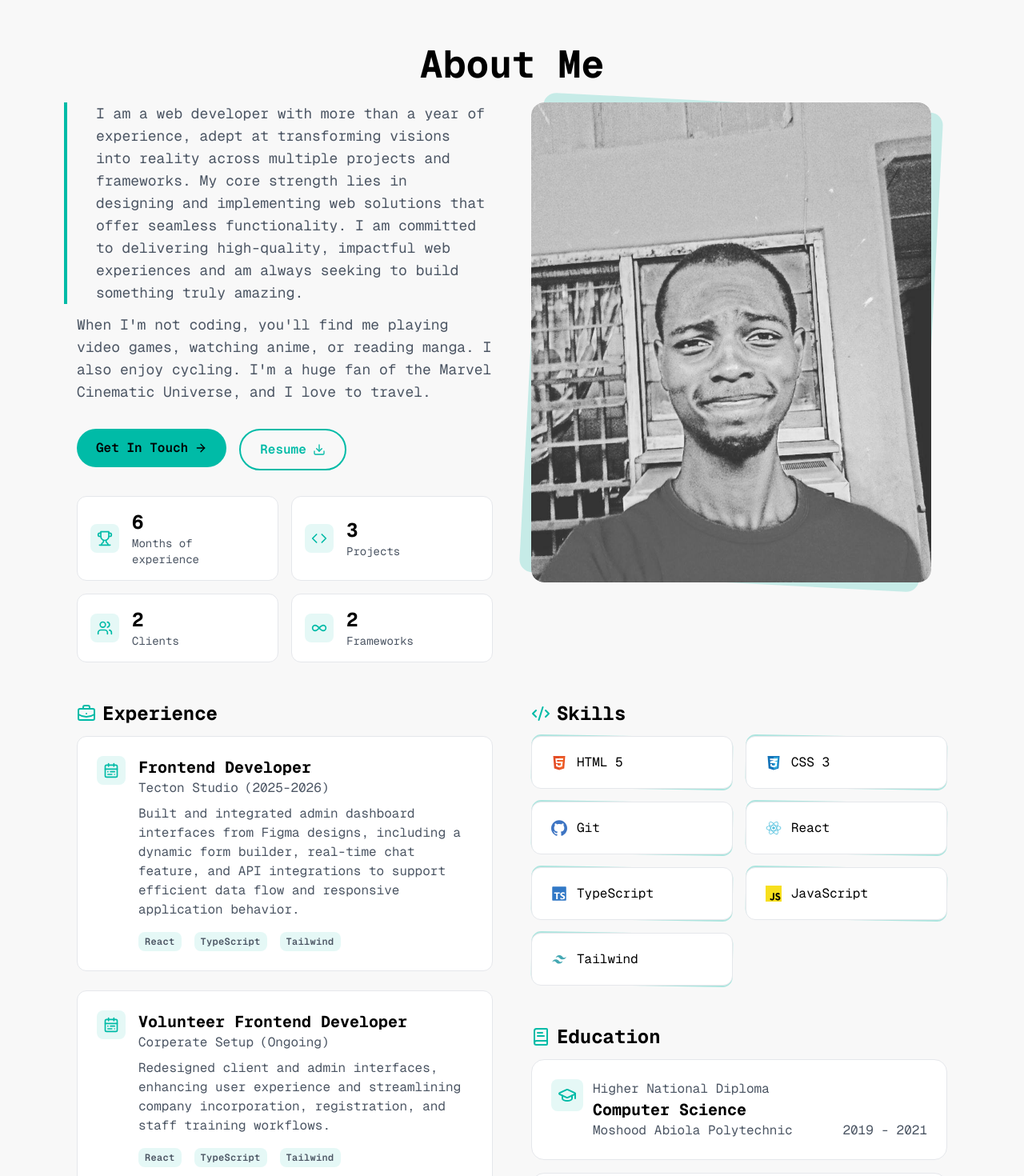
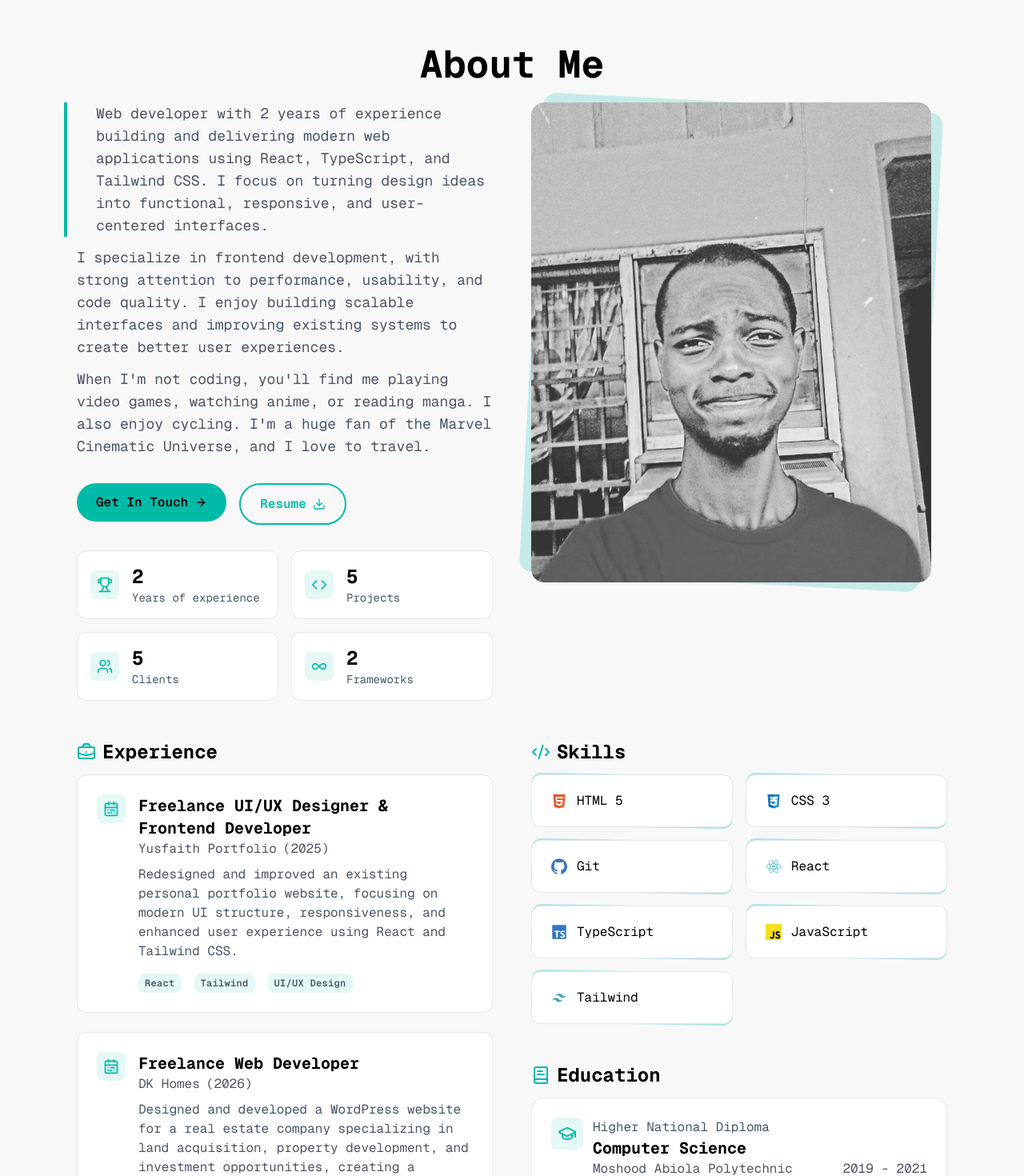
Before and after one commit to adewalemudasiru/adewalemudasiru, a React (Vite) app: page /about in a window 1280 px wide. Shown: the part 120-1590 px from the top of the page at 80% size. Built offline with nearby package versions, Linux system fonts and the light colour scheme.

Commit message:
updated portfolio

```diff
--- a/src/components/data/allData.js
+++ b/src/components/data/allData.js
@@ -31,6 +31,8 @@ import externallink from "../../assets/icons/external-link.svg";
 import shareshopship from "../../assets/images/shareshopship.jpg";
 import corperatesetup from "../../assets/images/corperatesetup.png";
 import crownreformed from "../../assets/images/crownreformed.png";
+import dkhomes from "../../assets/images/dkhomes.png";
+import yusfaith from "../../assets/images/yusfaith.png";
 
 export const myData = {
   navItems: [
@@ -86,19 +88,19 @@ export const myData = {
     {
       id: 1,
       icon: Trophy,
-      title: "6",
-      subtitle: "Months of experience",
+      title: "2",
+      subtitle: "Years of experience",
     },
     {
       id: 2,
       icon: Code,
-      title: "3",
+      title: "5",
       subtitle: "Projects",
     },
     {
       id: 3,
       icon: Users,
-      title: "2",
+      title: "5",
       subtitle: "Clients",
     },
     {
@@ -112,6 +114,26 @@ export const myData = {
     {
       id: 1,
       icon: Calender,
+      jobTitle: "Freelance UI/UX Designer & Frontend Developer",
+      company: "Yusfaith Portfolio",
+      period: "2025",
+      description:
+        "Redesigned and improved an existing personal portfolio website, focusing on modern UI structure, responsiveness, and enhanced user experience using React and Tailwind CSS.",
+      technologies: ["React", "Tailwind", "UI/UX Design"],
+    },
+    {
+      id: 2,
+      icon: Calender,
+      jobTitle: "Freelance Web Developer",
+      company: "DK Homes",
+      period: "2026",
+      description:
+        "Designed and developed a WordPress website for a real estate company specializing in land acquisition, property development, and investment opportunities, creating a professional online presence to showcase services and property listings.",
+      technologies: ["WordPress", "Elementor", "CSS"],
+    },
+    {
+      id: 3,
+      icon: Calender,
       jobTitle: "Frontend Developer",
       company: "Tecton Studio",
       period: "2025-2026",
@@ -120,7 +142,7 @@ export const myData = {
       technologies: ["React", "TypeScript", "Tailwind"],
     },
     {
-      id: 2,
+      id: 4,
       icon: Calender,
       jobTitle: "Volunteer Frontend Developer",
       company: "Corperate Setup",
@@ -130,7 +152,7 @@ export const myData = {
       technologies: ["React", "TypeScript", "Tailwind"],
     },
     {
-      id: 3,
+      id: 5,
       icon: Calender,
       jobTitle: "Frontend Developer",
       company: "Crown Reformed",
@@ -140,7 +162,7 @@ export const myData = {
       technologies: ["React", "TypeScript", "Tailwind"],
     },
     {
-      id: 4,
+      id: 6,
       icon: Calender,
       jobTitle: "Freelance Frontend Developer",
       company: "ShareShopShip",
@@ -207,6 +229,36 @@ export const myData = {
     },
   ],
   projects: [
+    {
+      image: yusfaith,
+      title: "Yusfaith Portfolio",
+      description:
+        "Redesigned and improved an existing personal portfolio website, focusing on modern UI structure, responsiveness, and overall user experience.",
+      stack: ["React", "Tailwind"],
+      info: [
+        {
+          icon: externallink,
+          link: "https://yusfaith-portfolio.vercel.app",
+        },
+      ],
+    },
+    {
+      image: dkhomes,
+      title: "DK Homes",
+      description:
+        "Designed and developed a WordPress website for a real estate company specializing in land acquisition, property development, and investment opportunities.",
+      stack: ["WordPress", "Elementor", "CSS"],
+      info: [
+        {
+          icon: externallink,
+          link: "https://dkhomes.ng/",
+        },
+        // {
+        //   icon: github,
+        //   link: "https://github.com",
+        // },
+      ],
+    },
     {
       image: shareshopship,
 
--- a/src/pages/about/sections/Introduction.jsx
+++ b/src/pages/about/sections/Introduction.jsx
@@ -27,12 +27,16 @@ const Introduction = (className = "") => {
         <div className="text-base sm:text-lg space-y-3 mb-6 sm:mb-8 text-textPrimary">
           <p className="relative pl-4 sm:pl-6">
             <span className="absolute top-0 -left-4 w-1 h-full bg-teal-500"></span>
-            I am a web developer with more than a year of experience, adept at
-            transforming visions into reality across multiple projects and
-            frameworks. My core strength lies in designing and implementing web
-            solutions that offer seamless functionality. I am committed to
-            delivering high-quality, impactful web experiences and am always
-            seeking to build something truly amazing.
+            Web developer with 2 years of experience building and delivering
+            modern web applications using React, TypeScript, and Tailwind CSS. I
+            focus on turning design ideas into functional, responsive, and
+            user-centered interfaces.
+          </p>
+          <p>
+            I specialize in frontend development, with strong attention to
+            performance, usability, and code quality. I enjoy building scalable
+            interfaces and improving existing systems to create better user
+            experiences.
           </p>
           <p>
             When I'm not coding, you'll find me playing video games, watching
```
Also changed, not shown: src/assets/images/dkhomes.png (added), src/assets/images/yusfaith.png (added).
